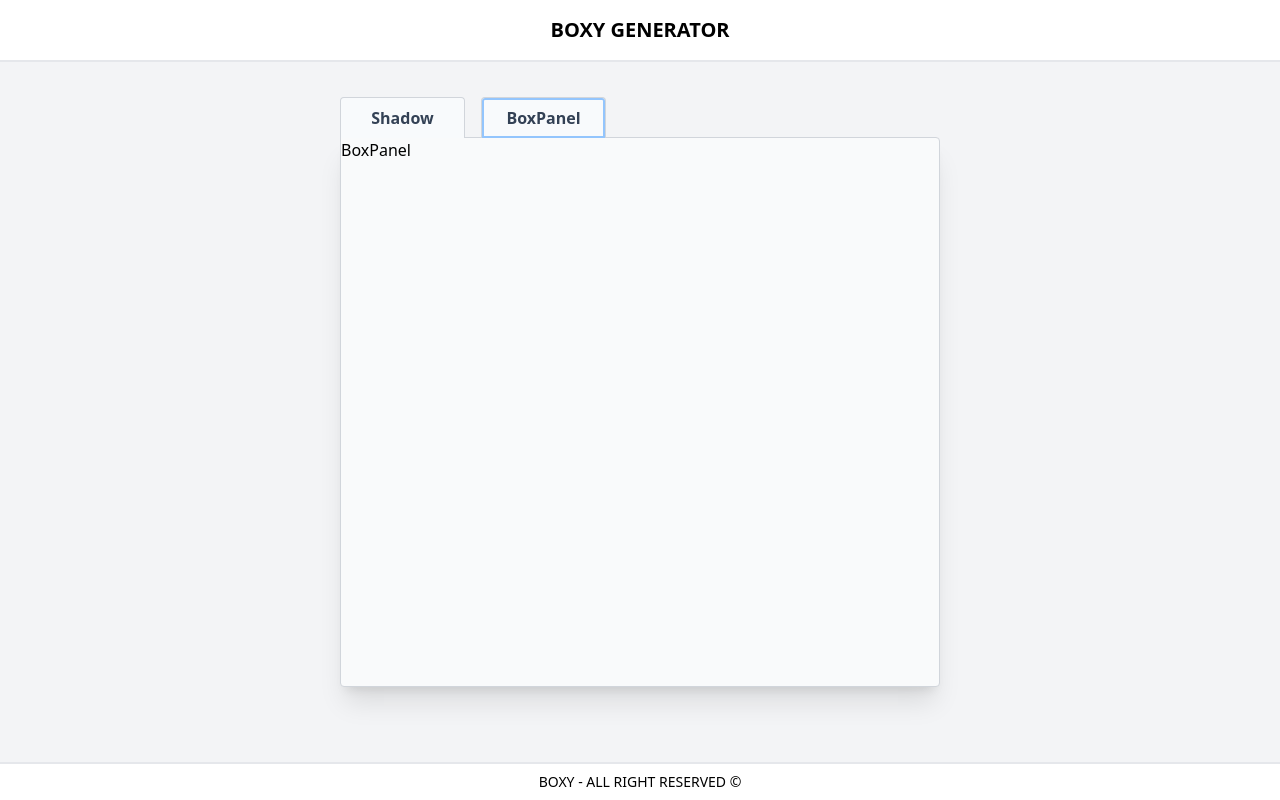
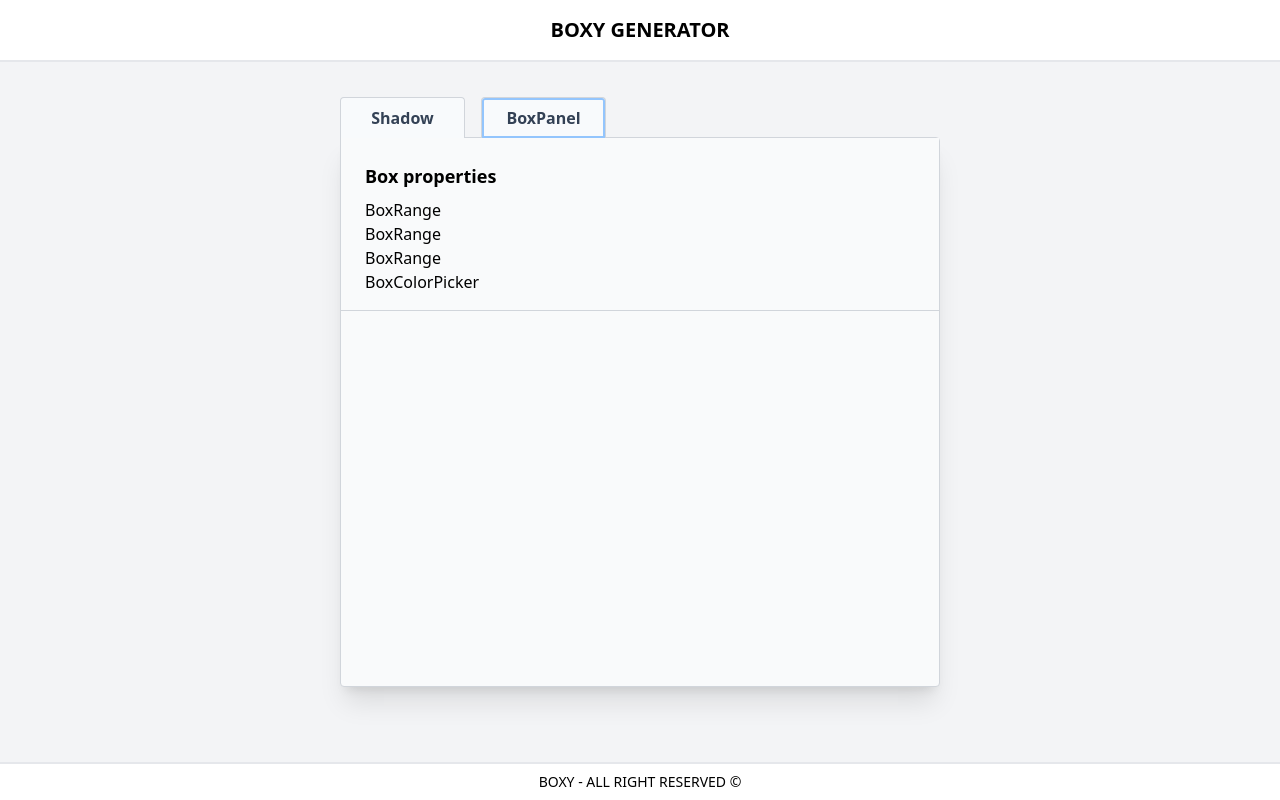
Before and after one commit to musellix/formation-react, a React (Vite) app in the folder 10.Boxy-project/: page / in a window 1280 px wide. Both pictures are taken after a click on the button "BoxPanel". Built offline with nearby package versions, Linux system fonts and the light colour scheme.

Commit message:
10 - Projet Boxy-generator - composants des proprietes de la box

```diff
--- /dev/null
+++ b/10.Boxy-project/src/layouts/BoxPanel/BoxColorPicker.jsx
@@ -0,0 +1,7 @@
+import React from 'react'
+
+export default function BoxColorPicker() {
+  return (
+    <div>BoxColorPicker</div>
+  )
+}
--- a/10.Boxy-project/src/layouts/BoxPanel/BoxPanel.jsx
+++ b/10.Boxy-project/src/layouts/BoxPanel/BoxPanel.jsx
@@ -1,7 +1,24 @@
 import React from 'react'
+import { useSelector } from 'react-redux'
+import BoxRange from './BoxRange'
+import BoxColorPicker from './BoxCOlorPicker'
 
 export default function BoxPanel() {
+  const boxState = useSelector(state => state.boxProperties)
+
+  const boxInputs = boxState.map((input, index) => {
+    if( input.type === 'range' ) {
+      return <BoxRange key={index} inputData={input} />
+    }
+    else if( input.type === "color") {
+      return <BoxColorPicker key={index} inputData={input} />
+    }
+  })
+
   return (
-    <div>BoxPanel</div>
+    <div className='bg-gray-50 px-6 py-4 border-b border-gray-300'>
+      <p className='font-bold text-lg my-2'>Box properties</p>
+      {boxInputs}
+    </div>
   )
 }
--- /dev/null
+++ b/10.Boxy-project/src/layouts/BoxPanel/BoxRange.jsx
@@ -0,0 +1,7 @@
+import React from 'react'
+
+export default function BoxRange() {
+  return (
+    <div>BoxRange</div>
+  )
+}
```
